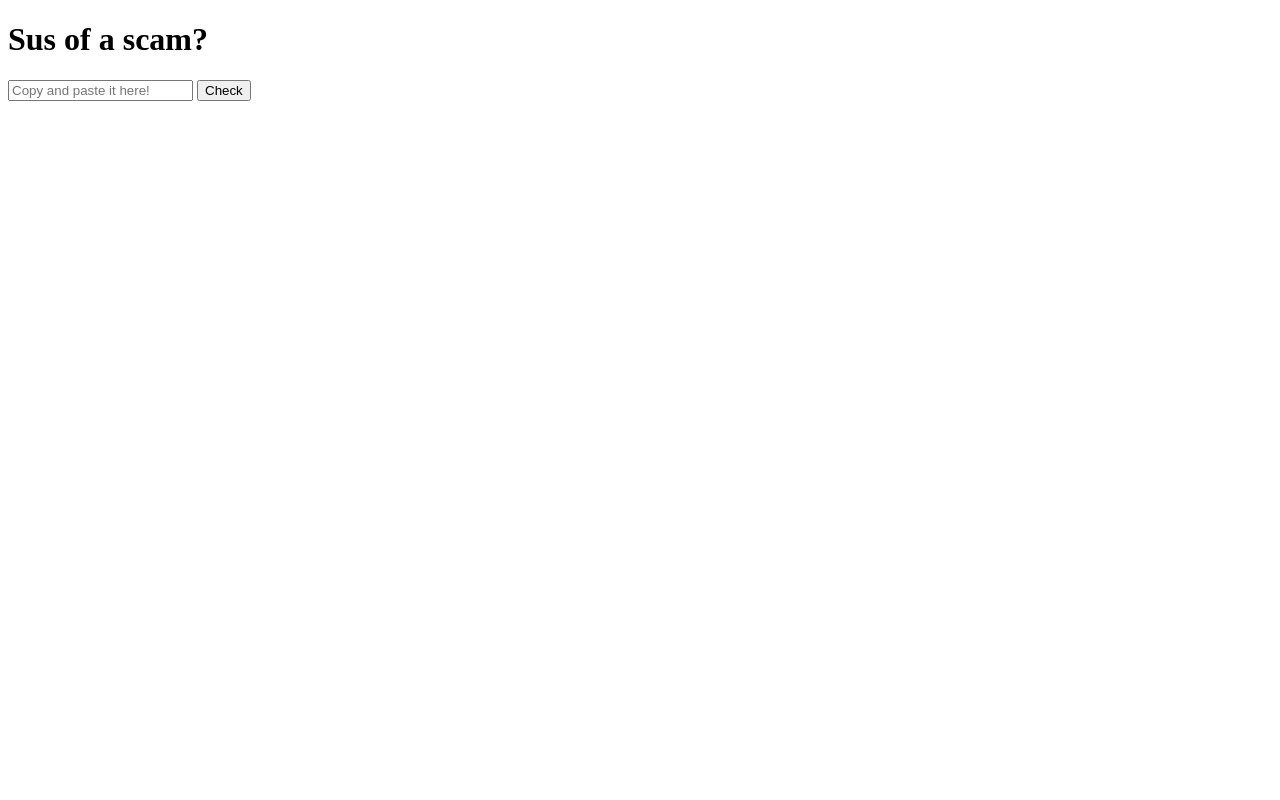
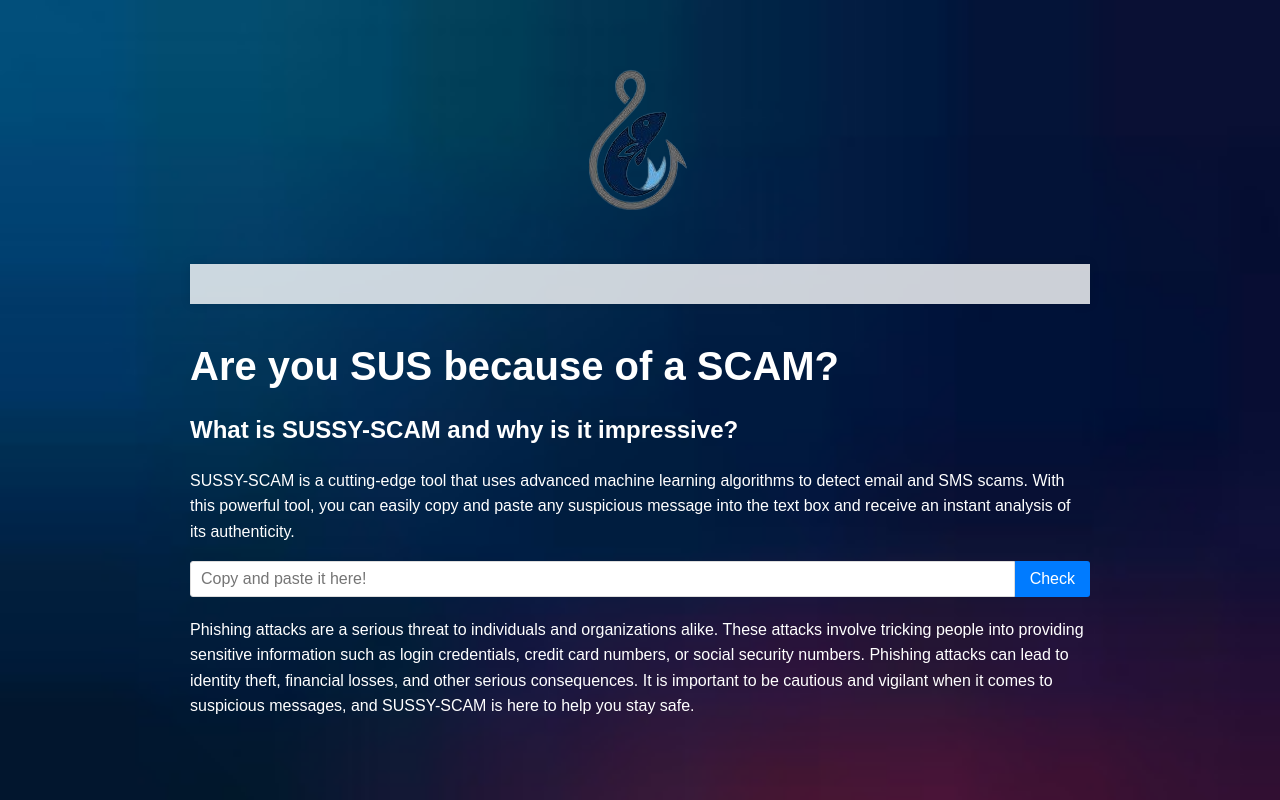
Before and after one commit to jessica-nam/ScamDetect, a Flask app: page / in a window 1280 px wide. Run offline with Flask 3, Linux system fonts and the light colour scheme; parts of the project's set-up code (start-up, migrations or seed data) failed here and were passed over.

Commit message:
UI design

```diff
--- a/app.py
+++ b/app.py
@@ -72,6 +72,7 @@ def predict():
     vector_input = tfidf.transform([transformed_sms])
     result = model.predict(vector_input)[0]
 
+    # for debugging
     print("Input SMS:", input_sms, file=sys.stderr)
     print("Transformed SMS:", transformed_sms, file=sys.stderr)
     print("Result:", result, file=sys.stderr)
--- a/static/script.js
+++ b/static/script.js
@@ -26,9 +26,9 @@ try {
     console.log('Data:', data);
 
     if (data.result === 1) {
-        resultElement.textContent = 'Spam';
+        resultElement.textContent = 'This message is most likely a SCAM email!';
     } else {
-        resultElement.textContent = 'Not spam';
+        resultElement.textContent = 'This message does not seem like a scam email.';
     }
 } catch (error) {
     console.error('Error:', error);
--- /dev/null
+++ b/static/styles.css
@@ -0,0 +1,75 @@
+body {
+    font-family: Arial, sans-serif;
+    background-image: url("website.jpg");
+    background-size: cover;
+    margin: 0;
+    padding: 0;
+}
+
+.container {
+    max-width: 900px;
+    margin: 40px auto;
+    padding: 20px;
+    background-color: transparent;
+    background-size: cover;
+}
+
+.logo {
+    display: block;
+    margin: 0 auto;
+    max-width: 100%;
+    height: auto;
+}
+
+.content {
+    flex: 1;
+    max-width: 900px;
+    margin: 40px auto;
+    padding: 20px;
+    background-color: rgba(255, 255, 255, 0.8);
+    box-shadow: 0px 0px 10px rgba(0, 0, 0, 0.1);
+}
+
+h1 {
+    color: #ffffff;
+    font-size: 2.5em;
+}
+
+h3 {
+    color: #ffffff;
+    font-size: 1.5em;
+}
+
+p {
+    color: #ffffff;
+    font-size: 1em;
+    line-height: 1.6;
+}
+
+form {
+    display: flex;
+    margin-bottom: 20px;
+}
+
+#input-sms {
+    flex: 1;
+    padding: 8px 10px;
+    border: 1px solid #ddd;
+    border-radius: 3px 0 0 3px;
+    outline: none;
+    font-size: 1em;
+}
+
+button {
+    padding: 8px 15px;
+    background-color: #007bff;
+    color: #fff;
+    border: none;
+    border-radius: 0 3px 3px 0;
+    font-size: 1em;
+    cursor: pointer;
+}
+
+button:hover {
+    background-color: #0056b3;
+}
--- a/templates/index.html
+++ b/templates/index.html
@@ -3,15 +3,26 @@
 <head>
     <meta charset="UTF-8">
     <meta name="viewport" content="width=device-width, initial-scale=1.0">
-    <title>Sus of a Scam?</title>
+    <link rel="stylesheet" href="{{ url_for('static', filename='styles.css') }}">
+    <title>SUSSY-SCAM</title>
 </head>
 <body>
-    <h1>Sus of a scam?</h1>
-    <form id="predict-form">
-        <input id="input-sms" type="text" placeholder="Copy and paste it here!">
-        <button type="submit">Check</button>
-    </form>
-    <p id="result"></p>
+    <div class="container">
+        <img src="{{ url_for('static', filename='logo.png') }}" alt="Logo" class="logo">
+        <div class="content"></div>
+            <h1>Are you SUS because of a SCAM?</h1>
+            <h3>What is SUSSY-SCAM and why is it impressive?</h3>
+            <p>SUSSY-SCAM is a cutting-edge tool that uses advanced machine learning algorithms to detect email and SMS scams. With this powerful tool, you can easily copy and paste any suspicious message into the text box and receive an instant analysis of its authenticity.</p>
+            <form id="predict-form">
+                <input id="input-sms" type="text" placeholder="Copy and paste it here!">
+                <button type="submit">Check</button>
+            </form>
+            <p id="result"></p>
+
+            <p>Phishing attacks are a serious threat to individuals and organizations alike. These attacks involve tricking people into providing sensitive information such as login credentials, credit card numbers, or social security numbers. Phishing attacks can lead to identity theft, financial losses, and other serious consequences. It is important to be cautious and vigilant when it comes to suspicious messages, and SUSSY-SCAM is here to help you stay safe.</p>
+        </div>
+    </div>
+
     <script src="{{ url_for('static', filename='script.js') }}"></script>
 </body>
 </html>
```
Also changed, not shown: static/logo.png (added), static/website.jpg (added).
